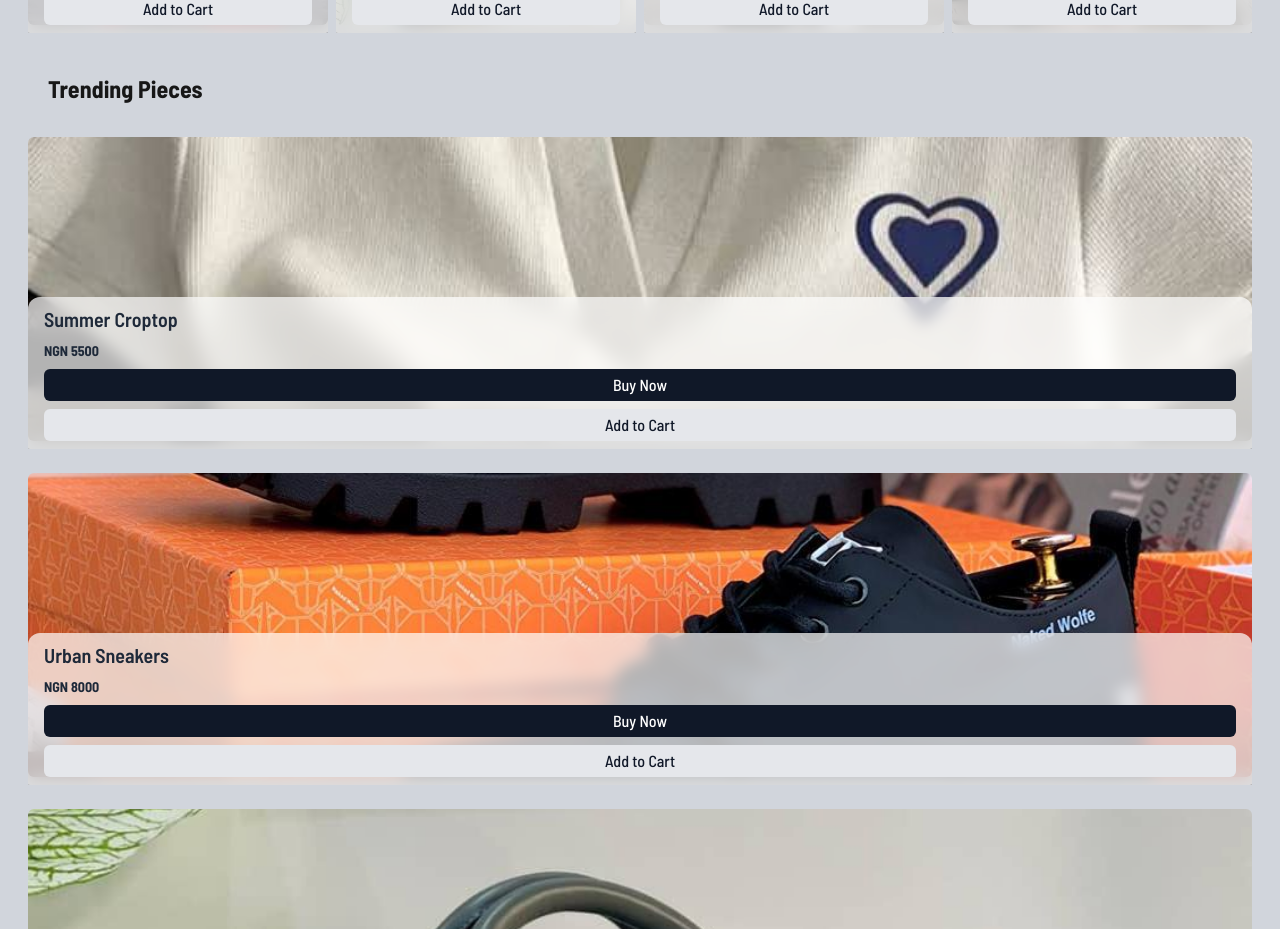
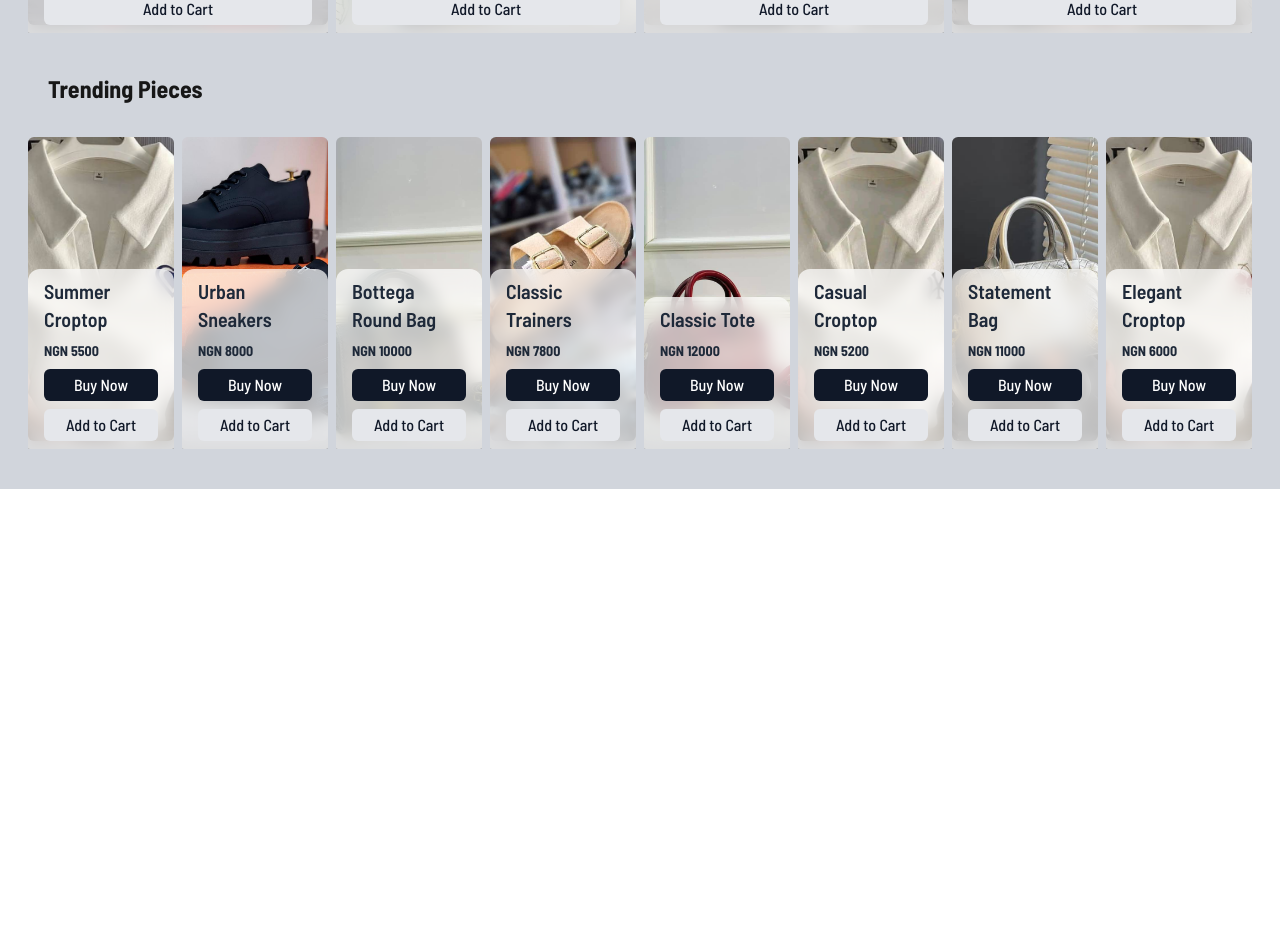
Before and after one commit to OkataMiracleDev/shopin-store, a Next.js app: page / in a window 1280 px wide. Shown: the part 863-1792 px from the top of the page. After the commit the page ends 1352 px from the top, so only its background shows below. Built offline with nearby package versions, Linux system fonts and the light colour scheme; a web font is replaced by a local one.

Commit message:
refactor(TrendingPieces): remove flex-wrap and gap-y-4 from layout docs: update README with project details and usage instructions

```diff
--- a/components/Home/TrendingPieces/TrendingPieces.tsx
+++ b/components/Home/TrendingPieces/TrendingPieces.tsx
@@ -12,7 +12,7 @@
         >
           Trending Pieces
         </h1>
-        <div className="relative flex flex-col md:flex-row flex-wrap gap-y-4 w-full justify-between">
+        <div className="relative flex flex-col md:flex-row w-full justify-between">
           {items.map((item) => (
             <ItemCard
               key={item.id}
```
Also changed, not shown: 1 other file (tests, documents, lock files or other folders).
